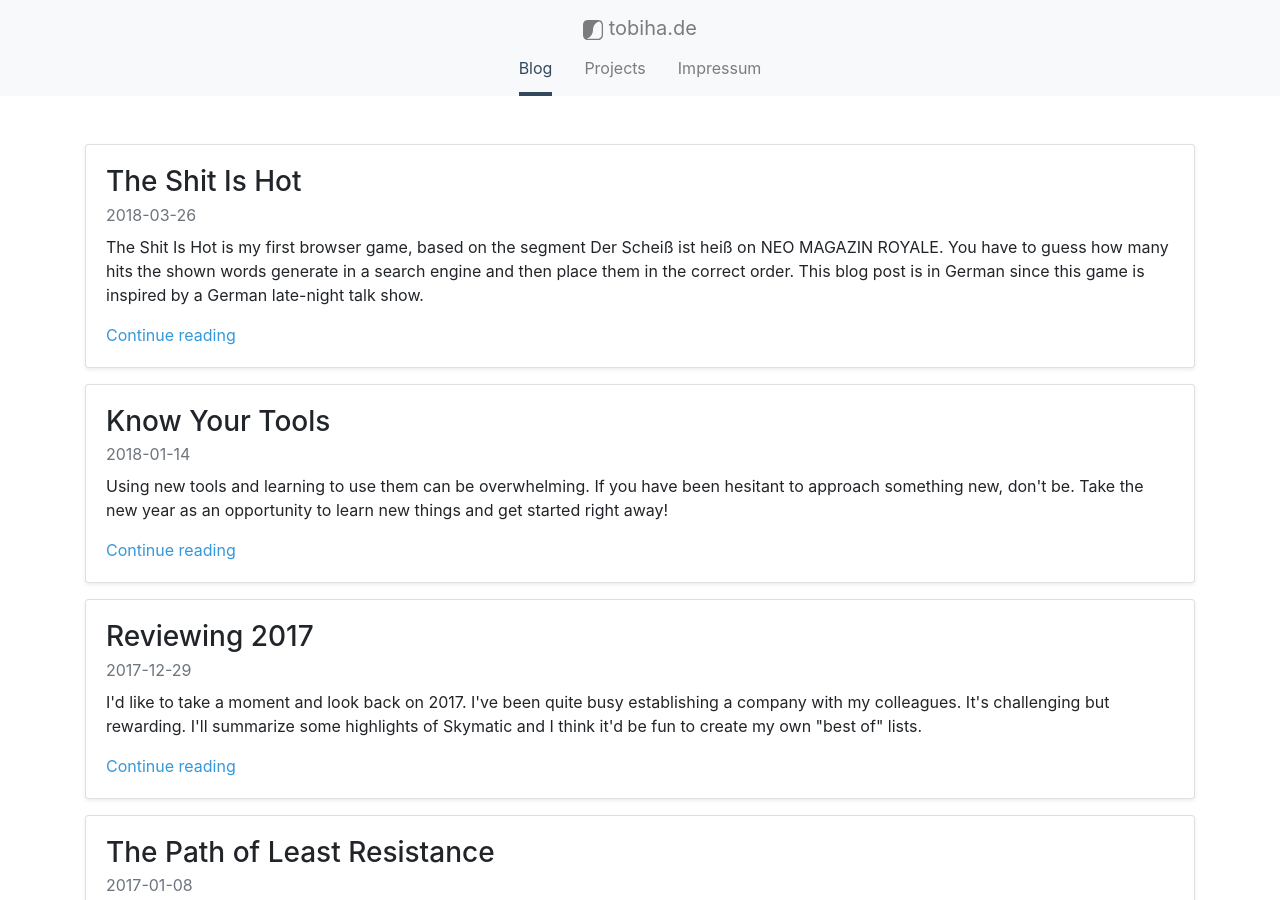
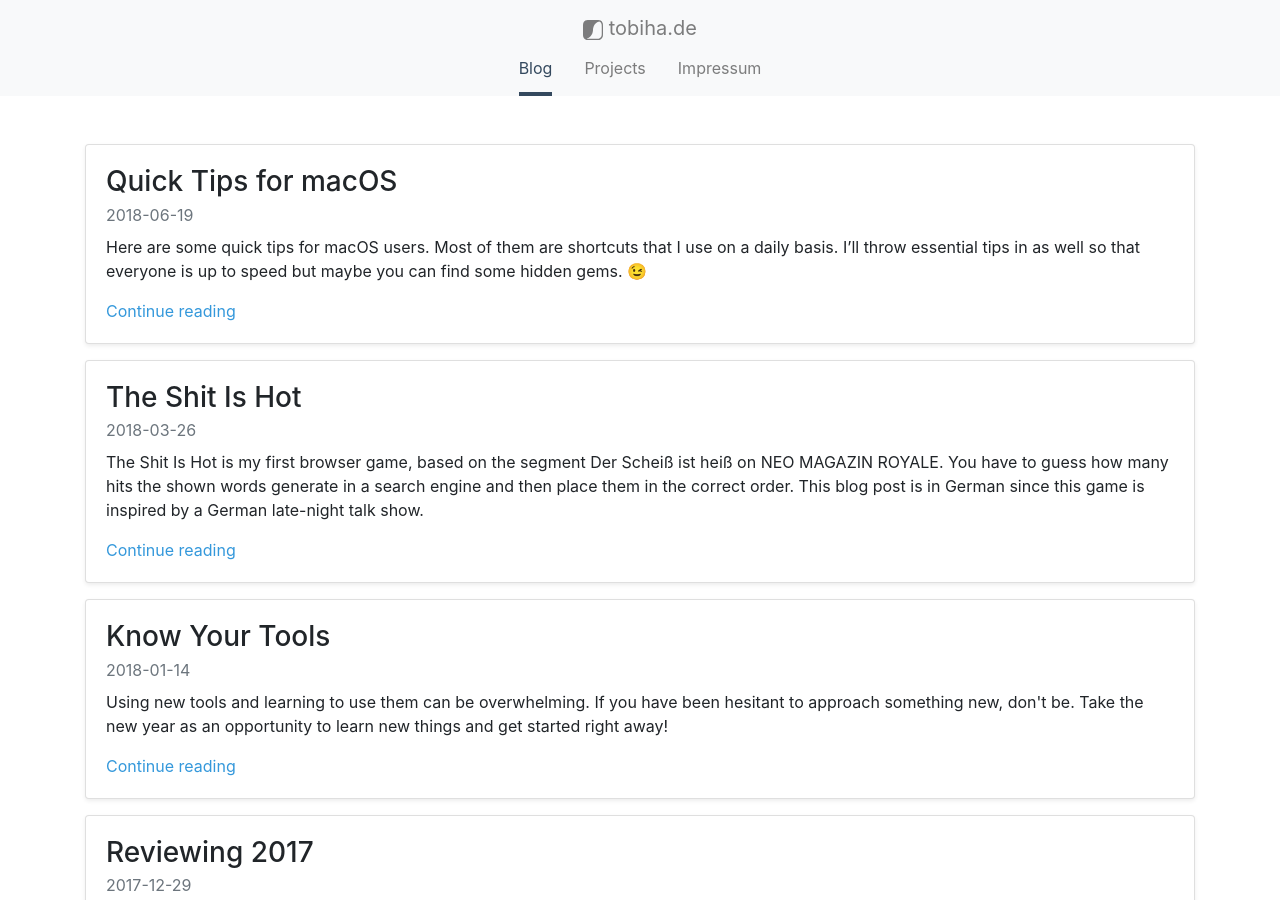
Before and after one commit to tobihagemann/tobihagemann.github.io, a Jekyll site: the page built from blog/index.html, in a window 1280 px wide and 900 px high. Built offline with Jekyll 4.4.1, drawn with Linux system fonts in a browser that asks for light colours; emoji names are drawn with the system emoji font; the list of posts is cut into pages by our own code; some of the changed text lies outside the part shown.

Commit message:
Added "Quick Tips for macOS" blog post

```diff
--- /dev/null
+++ b/_posts/2018-06-19-quick-tips-for-macos.md
@@ -0,0 +1,152 @@
+---
+layout: post
+title: "Quick Tips for macOS"
+date: 2018-06-19
+activelink: /blog/
+stylesheets: ['/css/blog-post.css']
+---
+<p class="lead" markdown="1">Here are some quick tips for macOS users. Most of them are shortcuts that I use on a daily basis. I'll throw essential tips in as well so that _everyone_ is up to speed but maybe you can find some hidden gems. :wink:</p>
+
+## 1. Spotlight
+For the love of God, [use Spotlight][spotlight]{:target="_blank"}{:rel="noopener"}! You can activate it with <kbd><kbd>Cmd</kbd> + <kbd>Space</kbd></kbd>. With Spotlight, you can find almost anything on your Mac. But you can also use it to open applications, perform simple calculations, and much more.
+
+- Find applications more quickly by typing only the first letters of each word. E.g., if you are looking for `Disk Utility`, type in <kbd>du</kbd>. If the application name only consists of one word, type it partially.
+- After performing a calculation, press <kbd><kbd>Cmd</kbd> + <kbd>C</kbd></kbd> to copy the result.
+- Instead of opening the selected file, reveal it in Finder by holding <kbd><kbd>Cmd</kbd></kbd> when pressing <kbd><kbd>Return</kbd></kbd> or double-clicking.
+
+<div class="text-center mb-3">
+  <video controls loop poster="{{ "/assets/2018-06-19-spotlight.png" | prepend: site.baseurl }}" preload="none" style="max-width: 800px;">
+    <source type="video/mp4" src="{{ "/assets/2018-06-19-spotlight.mp4" | prepend: site.baseurl }}">
+    Your browser does not support the video tag.
+  </video>
+</div>
+
+## 2. Screenshots
+You probably already know [how to take screenshots][screenshots]{:target="_blank"}{:rel="noopener"} but for the sake of completeness, these are the shortcuts:
+
+- <kbd><kbd>Cmd</kbd> + <kbd>Shift</kbd> + <kbd>3</kbd></kbd> to take a screenshot of your entire screen.
+- <kbd><kbd>Cmd</kbd> + <kbd>Shift</kbd> + <kbd>4</kbd></kbd> to take a screenshot of a selected portion of your screen.
+- <kbd><kbd>Cmd</kbd> + <kbd>Shift</kbd> + <kbd>4</kbd></kbd> and then <kbd><kbd>Space</kbd></kbd> to take a screenshot of a window.
+
+I'm looking forward to macOS 10.14 Mojave which will introduce <kbd><kbd>Cmd</kbd> + <kbd>Shift</kbd> + <kbd>5</kbd></kbd> to bring up the screenshot toolbar. With that, you'll also be able to quickly record your screen. Until then, you have to use QuickTime Player. Use Spotlight and type <kbd>qt</kbd> :wink:, then press <kbd><kbd>Cmd</kbd> + <kbd>Ctrl</kbd> + <kbd>N</kbd></kbd>, and then <kbd><kbd>Space</kbd></kbd>. You see what I'm doing here? Use keyboard shortcuts as much as possible.
+
+<div class="text-center mb-3">
+  <video controls loop poster="{{ "/assets/2018-06-19-screenshots.png" | prepend: site.baseurl }}" preload="none" style="max-width: 800px;">
+    <source type="video/mp4" src="{{ "/assets/2018-06-19-screenshots.mp4" | prepend: site.baseurl }}">
+    Your browser does not support the video tag.
+  </video>
+</div>
+
+## 3. Text Navigation
+I used to navigate through text via arrow keys without using any modifiers. Utilizing these two keys will speed up your text navigation immensely:
+
+- Hold <kbd><kbd>Option</kbd></kbd> to navigate word by word when pressing the left and right arrow keys.
+- Hold <kbd><kbd>Cmd</kbd></kbd> to jump to the beginning and end of a line when pressing the left and right arrow keys.
+
+As you might imagine, this is also very useful for selecting text by additionally holding <kbd><kbd>Shift</kbd></kbd>. Or you can use these modifiers to delete whole words or lines when pressing <kbd><kbd>Backspace</kbd></kbd>/<kbd><kbd>Delete</kbd></kbd>. If you don't have a delete key, hold <kbd><kbd>fn</kbd></kbd> when pressing backspace.
+
+<div class="text-center mb-3">
+  <video controls loop poster="{{ "/assets/2018-06-19-text-navigation.png" | prepend: site.baseurl }}" preload="none" style="max-width: 800px;">
+    <source type="video/mp4" src="{{ "/assets/2018-06-19-text-navigation.mp4" | prepend: site.baseurl }}">
+    Your browser does not support the video tag.
+  </video>
+</div>
+
+## 4. Do Not Disturb
+Hold <kbd><kbd>Option</kbd></kbd> and click the notification icon in the menu bar to enter Do Not Disturb mode. This mode will turn off notifications, both the banners/alerts and notification sounds.
+
+If you'd like to automatically enter Do Not Disturb mode while screen sharing, I recommend [Muzzle][muzzle].
+
+<div class="text-center mb-3">
+  <video controls loop poster="{{ "/assets/2018-06-19-do-not-disturb.png" | prepend: site.baseurl }}" preload="none" style="max-width: 400px;">
+    <source type="video/mp4" src="{{ "/assets/2018-06-19-do-not-disturb.mp4" | prepend: site.baseurl }}">
+    Your browser does not support the video tag.
+  </video>
+</div>
+
+## 5. Hidden Files
+It used to be quite cumbersome to show hidden files in Finder. You had to execute a command in Terminal that you probably had to google and even relaunch Finder. Since macOS 10.12 Sierra, you can press <kbd><kbd>Cmd</kbd> + <kbd>Shift</kbd> + <kbd>.</kbd></kbd> to show hidden files instantly.
+
+<div class="text-center mb-3">
+  <video controls loop poster="{{ "/assets/2018-06-19-hidden-files.png" | prepend: site.baseurl }}" preload="none" style="max-width: 800px;">
+    <source type="video/mp4" src="{{ "/assets/2018-06-19-hidden-files.mp4" | prepend: site.baseurl }}">
+    Your browser does not support the video tag.
+  </video>
+</div>
+
+## 6. Modal Dialogs
+In most cases, you can "press" the buttons inside modal dialogs via keyboard shortcuts. If the obvious shortcuts <kbd><kbd>Enter</kbd></kbd>/<kbd><kbd>Return</kbd></kbd> for the default button and <kbd><kbd>Esc</kbd></kbd> for cancel don't work or aren't sufficient, try the following:
+
+- <kbd><kbd>Cmd</kbd> + <kbd>First Letter on Button</kbd></kbd> presses that button.
+- <kbd><kbd>Cmd</kbd> + <kbd>.</kbd></kbd> cancels.
+
+<div class="text-center">
+  <figure class="figure" style="max-width: 516px;">
+    <img class="figure-img img-fluid rounded" src="{{ "/assets/2018-06-19-modal-dialogs.png" | prepend: site.baseurl }}" alt="Modal Dialog Example"/>
+  </figure>
+</div>
+
+## 7. Change Directory in Terminal
+To change the working directory in Terminal, type <kbd>cd</kbd>, hit <kbd><kbd>Space</kbd></kbd>, and then drag & drop the directory from Finder into Terminal.
+
+But wait, you can do that even faster and don't have to type anything at all. Hold <kbd><kbd>Cmd</kbd></kbd> when dropping the directory into Terminal and it will change the working directory for you. If you drop a file, Terminal will change to the parent directory.
+
+<div class="text-center mb-3">
+  <video controls loop poster="{{ "/assets/2018-06-19-change-directory.png" | prepend: site.baseurl }}" preload="none" style="max-width: 800px;">
+    <source type="video/mp4" src="{{ "/assets/2018-06-19-change-directory.mp4" | prepend: site.baseurl }}">
+    Your browser does not support the video tag.
+  </video>
+</div>
+
+## 8. Item Operations
+Move an item in Finder with <kbd><kbd>Cmd</kbd> + <kbd>C</kbd></kbd> and <kbd><kbd>Cmd</kbd> + <kbd>Option</kbd> + <kbd>V</kbd></kbd>. This is the equivalent of cut & paste on Windows.
+
+Other useful shortcuts in Finder:
+
+- <kbd><kbd>Cmd</kbd> + <kbd>Option</kbd> + <kbd>C</kbd></kbd> to copy the pathname of the selected item.
+- <kbd><kbd>Cmd</kbd> + <kbd>D</kbd></kbd> to duplicate the selected item. It's almost the same as copy & paste but not for folders because Finder will try to paste the copied folder into itself since it's still selected.
+- <kbd><kbd>Cmd</kbd> + <kbd>Shift</kbd> + <kbd>G</kbd></kbd> to go to a specified folder.
+
+<div class="text-center mb-3">
+  <video controls loop poster="{{ "/assets/2018-06-19-item-operations.png" | prepend: site.baseurl }}" preload="none" style="max-width: 800px;">
+    <source type="video/mp4" src="{{ "/assets/2018-06-19-item-operations.mp4" | prepend: site.baseurl }}">
+    Your browser does not support the video tag.
+  </video>
+</div>
+
+## 9. Turn Off
+Sleep, restart, or shut down your Mac by showing the dialog with <kbd><kbd>Ctrl</kbd> + <kbd>Eject</kbd></kbd>. If you don't have an eject key, press <kbd><kbd>Ctrl</kbd> + <kbd>Power</kbd></kbd> or press the power button for 1.5 seconds. In that dialog, press
+
+- <kbd><kbd>S</kbd></kbd> to sleep,
+- <kbd><kbd>R</kbd></kbd> to restart, or
+- <kbd><kbd>Enter</kbd></kbd>/<kbd><kbd>Return</kbd></kbd> to shut down.
+
+Yes, there are shortcuts to directly execute these commands but I find them quite hard to remember. Putting a MacBook to sleep is of course much easier by closing the lid.
+
+<div class="text-center">
+  <figure class="figure" style="max-width: 552px;">
+    <img class="figure-img img-fluid rounded" src="{{ "/assets/2018-06-19-turn-off.png" | prepend: site.baseurl }}" alt="Turn Off Dialog"/>
+  </figure>
+</div>
+
+## Bonus: Window Management
+This tip doesn't really fit in since all the other ones can be directly applied without installing third-party software. But I can highly recommend using a window management tool. I'm using [Spectacle][spectacle] and with that, you can quickly move and resize windows using keyboard shortcuts.
+
+If you have a keyboard with a numpad, take advantage of [natural mapping][natural-mapping] for your keyboard shortcuts to position a window accordingly. Here are my settings in Spectacle:
+
+<div class="text-center">
+  <figure class="figure" style="max-width: 712px;">
+    <img class="figure-img img-fluid rounded" src="{{ "/assets/2018-06-19-spectacle-settings.png" | prepend: site.baseurl }}" alt="Spectacle Settings"/>
+  </figure>
+</div>
+
+<hr>
+
+That's all I got for now! :tada: Do you have other tips that you find essential? Please let me know via [@{{ site.twitter_username }}][tw-tobiha]{:target="_blank"}{:rel="noopener"}.
+
+[spotlight]: https://support.apple.com/en-us/ht204014 "Use Spotlight on your Mac"
+[screenshots]: https://support.apple.com/en-us/ht201361 "How to take a screenshot on your Mac"
+[muzzle]: https://muzzleapp.com/ "Muzzle - silence embarrassing notifications"
+[spectacle]: https://www.spectacleapp.com/ "Spectacle - move and resize windows with ease"
+[natural-mapping]: https://en.wikipedia.org/wiki/Natural_mapping_(interface_design) "Natural mapping (interface design)"
+[tw-tobiha]: https://twitter.com/{{ site.twitter_username }} "{{ site.twitter_username }} on Twitter"
--- a/_sass/_custom-variables.scss
+++ b/_sass/_custom-variables.scss
@@ -9,3 +9,5 @@
 );
 
 $badge-font-weight: 400;
+
+$kbd-bg: #34495e;
--- a/css/blog-post.scss
+++ b/css/blog-post.scss
@@ -18,23 +18,11 @@
   }
 }
 
-code,
 pre {
   background-color: $light;
   border-radius: $border-radius;
   color: $body-color;
-  padding-left: 2px;
-  padding-right: 2px;
-}
-
-pre {
   padding: $spacer * .75;
-
-  > code {
-    border: 0;
-    padding-left: 0;
-    padding-right: 0;
-  }
 }
 
 @each $breakpoint in map-keys($grid-breakpoints) {
@@ -49,6 +37,10 @@
       margin-left: $spacer;
     }
   }
+}
+
+video {
+  width: 100%;
 }
 
 //
```
Also changed, not shown: assets/2018-06-19-change-directory.png (added), assets/2018-06-19-do-not-disturb.png (added), assets/2018-06-19-hidden-files.png (added), assets/2018-06-19-item-operations.png (added), assets/2018-06-19-modal-dialogs.png (added), assets/2018-06-19-screenshots.png (added), assets/2018-06-19-spectacle-settings.png (added), assets/2018-06-19-spotlight.png (added), assets/2018-06-19-text-navigation.png (added), assets/2018-06-19-turn-off.png (added), 7 other files.
